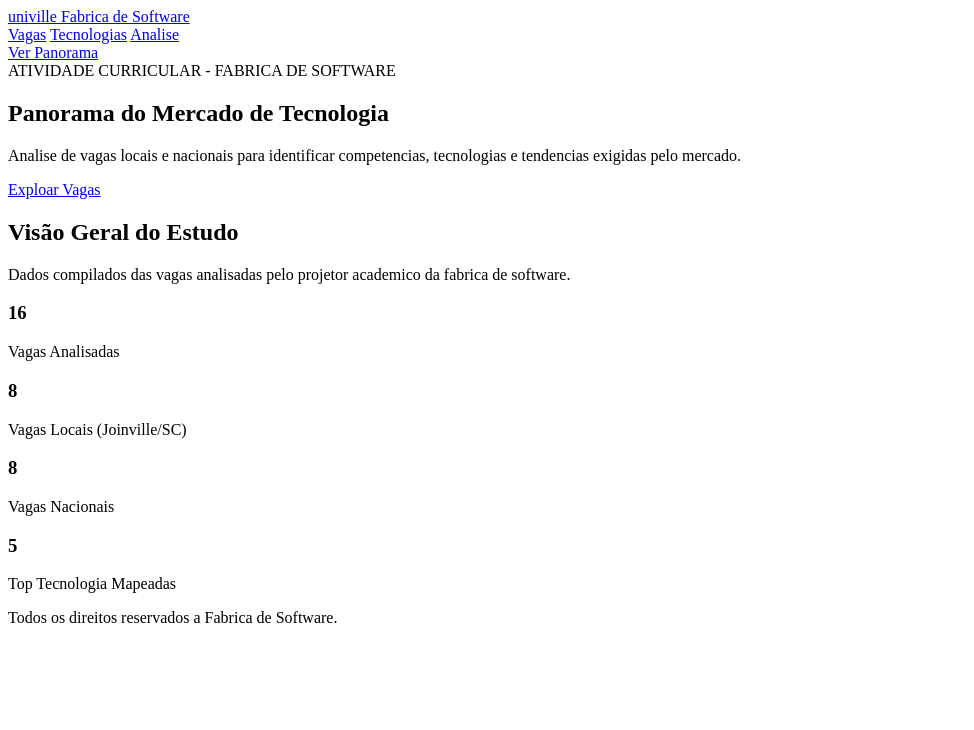
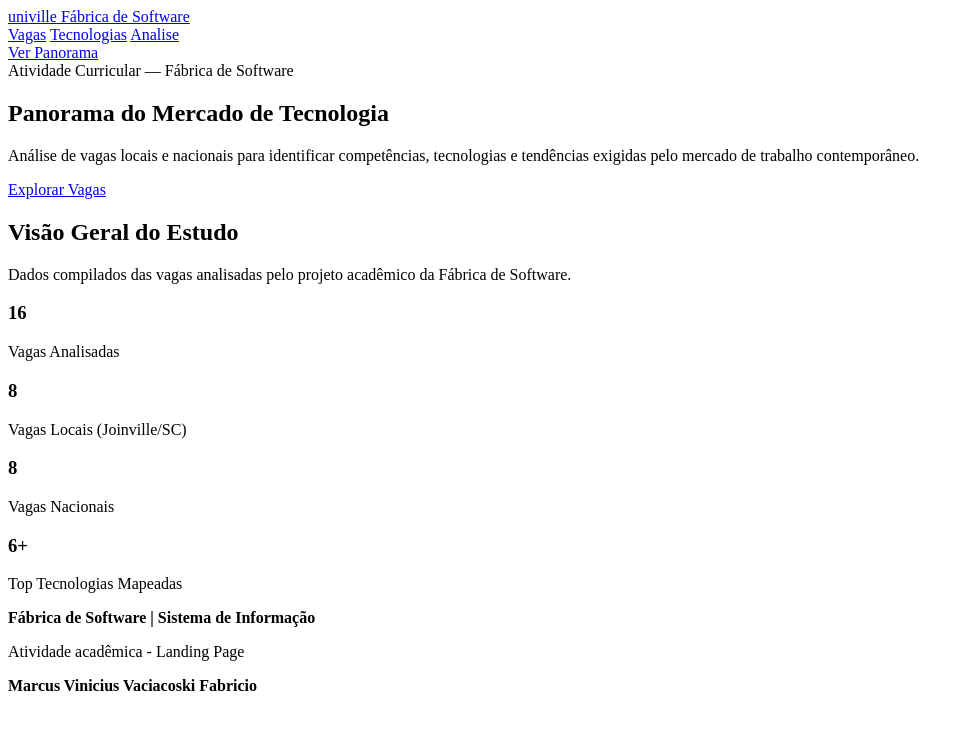
Before and after one commit to Univille-Fabrica-de-Software/fabrica-software-marcus-fabricio, a plain HTML site: page index.html in a window 1280 px wide. Shown: the whole page, without its empty margins (0-974 px from the left). Drawn offline with Linux system fonts and the light colour scheme.

Commit message:
Update index.html

```diff
--- a/index.html
+++ b/index.html
@@ -11,10 +11,10 @@
 <body>
     <!--Cabeçalho-->
     <header>
-        <div class="container-header">
-            <a href="#">
-                <span class="univille">univille</span>
-                <span class="titulo">Fabrica de Software</span>
+        <div class="container cabecalho">
+            <a href="#" class="logo">
+                <span class="brand">univille</span>
+                <span class="subbrand">Fábrica de Software</span>
             </a>
             <nav>
                 <a href="#vagas">Vagas</a>
@@ -25,40 +25,42 @@
         </div>
     </header>
 
-    <!--Conteudo principal-->
     <main>
-        <section id="panorama" class="principal-container">
-            <div class="texto-principal">
-                <span class="texto">ATIVIDADE CURRICULAR - FABRICA DE SOFTWARE</span>
-                <H1>Panorama do Mercado de Tecnologia</H1>
-                <p>Analise de vagas locais e nacionais para identificar competencias, tecnologias e tendencias exigidas
-                    pelo mercado.</p>
-                <a href="#vagas" class="btn-verde">Exploar Vagas</a>
+        <!--Conteudo principal-->
+        <section id="panorama" class="container-principal">
+            <div class="principal-texto">
+                <span class="titulo">Atividade Curricular — Fábrica de Software</span>
+                <h1>Panorama do Mercado de Tecnologia</h1>
+                <p>Análise de vagas locais e nacionais para identificar competências, tecnologias e tendências exigidas
+                    pelo
+                    mercado de trabalho contemporâneo.</p>
+                <a href="#vagas" class="btn-verde">Explorar Vagas</a>
             </div>
         </section>
 
+        <!-- mtricas -->
         <section class="metricas">
             <div class="container-metricas">
-                <div class="titulo-metrica">
+                <div class="titulo-metricas">
                     <h2>Visão Geral do Estudo</h2>
-                    <p>Dados compilados das vagas analisadas pelo projetor academico da fabrica de software.</p>
+                    <p>Dados compilados das vagas analisadas pelo projeto acadêmico da Fábrica de Software.</p>
                 </div>
-                <div value="grid-metrica-card">
-                    <div class="cards-metrica">
+                <div class="grid-metrica-card">
+                    <div class="card-metrica">
                         <h3>16</h3>
                         <p>Vagas Analisadas</p>
                     </div>
-                    <div class="cards-metrica">
+                    <div class="card-metrica">
                         <h3>8</h3>
                         <p>Vagas Locais (Joinville/SC)</p>
                     </div>
-                    <div class="cards-metrica">
+                    <div class="card-metrica">
                         <h3>8</h3>
                         <p>Vagas Nacionais</p>
                     </div>
-                    <div class="cards-metrica">
-                        <h3>5</h3>
-                        <p>Top Tecnologia Mapeadas</p>
+                    <div class="card-metrica">
+                        <h3>6+</h3>
+                        <p>Top Tecnologias Mapeadas</p>
                     </div>
                 </div>
             </div>
@@ -67,7 +69,13 @@
     </main>
 
     <footer>
-        <p>Todos os direitos reservados a Fabrica de Software.</p>
+            <div>
+                <strong>Fábrica de Software | Sistema de Informação</strong>
+                <p class="texto-simples">Atividade acadêmica - Landing Page </p>
+            </div>
+            <div class="texto">
+                <strong>Marcus Vinicius Vaciacoski Fabricio</strong>
+            </div>
     </footer>
 </body>
 
```
